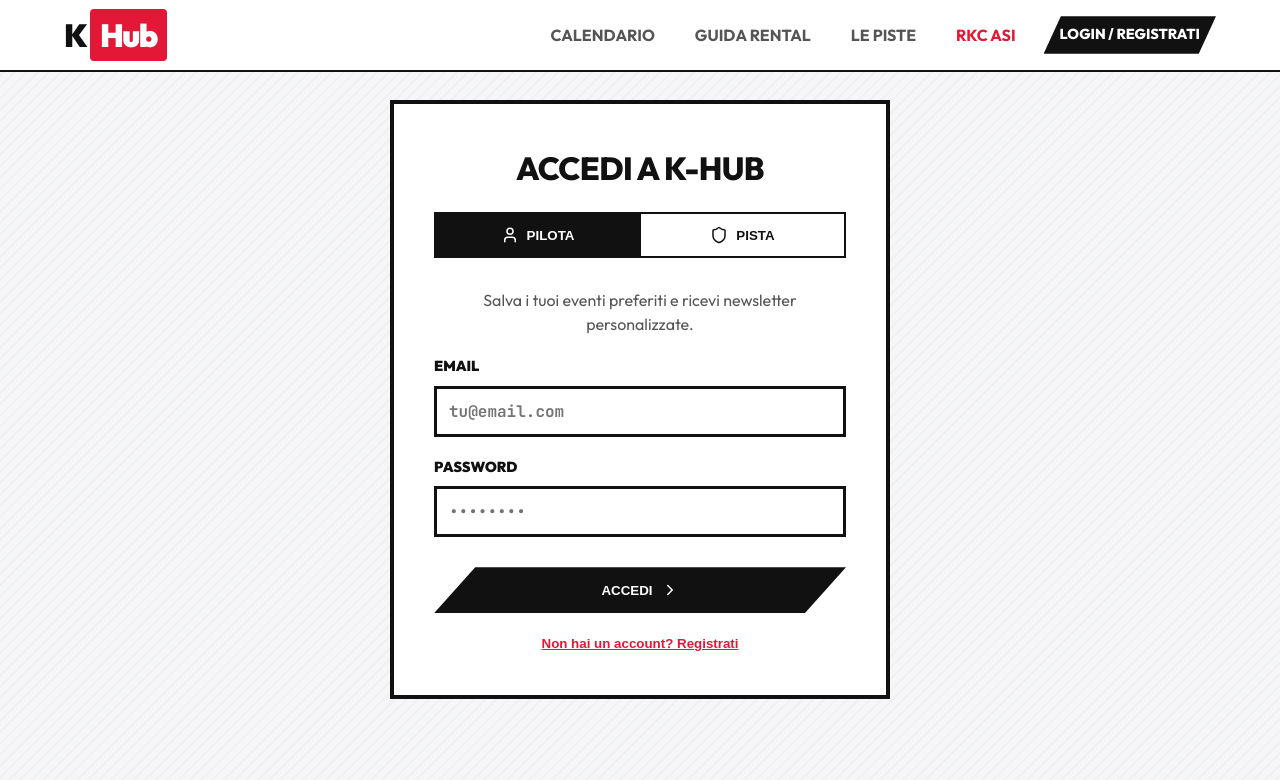
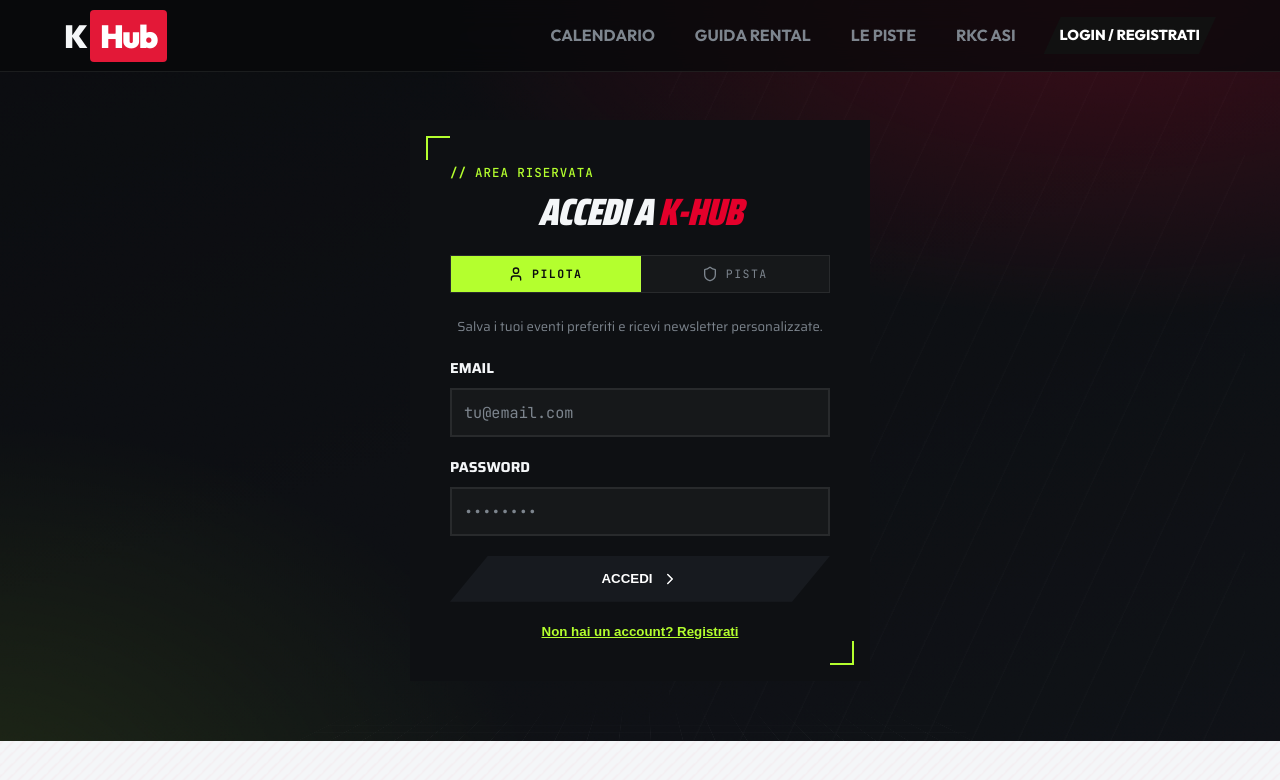
Before and after one commit to Fuchs665/K-Hub, a React (Vite) app in the folder frontend/: page /auth in a window 1280 px wide. Shown: the top 780 px of the page. Built offline with nearby package versions, Linux system fonts and the light colour scheme; no server answers.

Commit message:
feat(redesign): Auth in tema dark Rally Game Menu (sez. 5 brief)
Card centrata su sfondo animato khub-bg, tab Pilota/Pista su .rkc-toggle,
form con la variante scura .is-dark/.dark-input introdotta da
OrganizerDashboard. Navbar dark estesa a /auth.

```diff
--- a/frontend/src/components/Navbar.jsx
+++ b/frontend/src/components/Navbar.jsx
@@ -9,7 +9,7 @@
   const location = useLocation();
   // Navbar dark sulle pagine gia migrate al look "Rally Game Menu";
   // le altre pagine restano chiare finche non vengono ridisegnate.
-  const isDark = ['/', '/rkc-asi', '/calendar', '/tracks', '/dashboard', '/organizer'].includes(location.pathname)
+  const isDark = ['/', '/rkc-asi', '/calendar', '/tracks', '/dashboard', '/organizer', '/auth'].includes(location.pathname)
     || location.pathname.startsWith('/event/');
 
   useEffect(() => {
--- a/frontend/src/index.css
+++ b/frontend/src/index.css
@@ -1992,7 +1992,8 @@
 }
 .cal-page .btn-snappy,
 .dsh-page .btn-snappy,
-.org-page .btn-snappy {
+.org-page .btn-snappy,
+.auth-page .btn-snappy {
   background-image: linear-gradient(to right, var(--accent) 50%, #171a1f 50%);
 }
 .cal-page .empty-state,
@@ -2366,3 +2367,76 @@
   .org-panel { padding: 22px; }
   .org-row-grid { grid-template-columns: 1fr 60px 60px 36px; }
 }
+
+/* ============================================================
+   AUTH — migrazione dark (sezione 5 brief, seguito).
+   Card centrata su sfondo animato khub-bg (fuori da una hero),
+   riusa .rkc-toggle per i tab Pilota/Pista e la variante
+   .is-dark/.dark-input introdotta da OrganizerDashboard.
+   ============================================================ */
+.auth-page {
+  position: relative;
+  overflow: hidden;
+  min-height: calc(100vh - 90px);
+  display: flex;
+  align-items: center;
+  justify-content: center;
+  padding: 120px 24px 60px;
+}
+
+.auth-card {
+  position: relative;
+  z-index: 2;
+  width: 100%;
+  max-width: 460px;
+  background: var(--bg2);
+  padding: 40px;
+}
+
+.auth-eyebrow.section-eyebrow {
+  justify-content: center;
+  text-align: center;
+  color: var(--accent2);
+  margin-bottom: 10px;
+}
+.auth-eyebrow .section-eyebrow-mark { color: var(--accent2); }
+
+.auth-title {
+  font-size: clamp(28px, 6vw, 38px);
+  line-height: 1;
+  text-align: center;
+  margin: 0 0 24px;
+}
+
+.auth-tabs.rkc-toggle { width: 100%; margin-bottom: 24px; }
+.auth-tabs .rkc-toggle-btn {
+  flex: 1;
+  display: inline-flex;
+  align-items: center;
+  justify-content: center;
+  gap: 8px;
+}
+
+.auth-desc {
+  text-align: center;
+  margin: 0 0 22px;
+}
+
+.auth-form { display: flex; flex-direction: column; gap: 20px; }
+
+.auth-submit { width: 100%; padding: 14px; }
+
+.auth-switch { margin-top: 20px; text-align: center; font-family: var(--font-hud); font-size: 0.8rem; }
+.auth-switch-btn {
+  background: none;
+  border: none;
+  color: var(--accent2);
+  font-weight: 700;
+  cursor: pointer;
+  text-decoration: underline;
+}
+.auth-switch-btn:hover { color: var(--ink); }
+
+@media (max-width: 480px) {
+  .auth-card { padding: 28px 22px; }
+}
--- a/frontend/src/pages/Auth.jsx
+++ b/frontend/src/pages/Auth.jsx
@@ -2,6 +2,8 @@
 import { User, Shield, ChevronRight } from 'lucide-react';
 import { useNavigate } from 'react-router-dom';
 import { supabase } from '../lib/supabase';
+import HudFrame from '../components/HudFrame';
+import SectionEyebrow from '../components/SectionEyebrow';
 
 async function ensureProfile(userId, role) {
   const { data: existing } = await supabase
@@ -55,72 +57,65 @@
   };
 
   return (
-    <div className="container main-content" style={{ display: 'flex', justifyContent: 'center', alignItems: 'center', minHeight: '70vh' }}>
-      <div style={{ background: 'var(--bg-card)', padding: '40px', border: '4px solid var(--text-main)', width: '100%', maxWidth: '500px', position: 'relative' }}>
+    <div className="rkc-page auth-page">
+      <div className="khub-bg" aria-hidden="true">
+        <div className="khub-bg-grid" />
+        <div className="khub-bg-speed" />
+        <div className="khub-bg-grain" />
+      </div>
 
-        <h2 style={{ textAlign: 'center', marginBottom: '20px', fontSize: '2rem' }}>ACCEDI A K-HUB</h2>
+      <HudFrame className="auth-card" corners={['tl', 'br']} style={{ '--hud-size': '24px', '--hud-inset': '16px' }}>
+        <SectionEyebrow className="auth-eyebrow" as="div">Area Riservata</SectionEyebrow>
+        <h1 className="rkc-title auth-title">Accedi a <em>K-Hub</em></h1>
 
         {/* Tabs */}
-        <div style={{ display: 'flex', marginBottom: '30px', border: '2px solid var(--text-main)' }}>
+        <div className="rkc-toggle auth-tabs">
           <button
-            style={{ flex: 1, padding: '12px', background: activeTab === 'pilota' ? 'var(--text-main)' : 'transparent', color: activeTab === 'pilota' ? 'white' : 'var(--text-main)', border: 'none', fontWeight: 'bold', cursor: 'pointer', textTransform: 'uppercase', display: 'flex', alignItems: 'center', justifyContent: 'center', gap: '8px' }}
+            className={`rkc-toggle-btn ${activeTab === 'pilota' ? 'active' : ''}`.trim()}
             onClick={() => setActiveTab('pilota')}
           >
-            <User size={18} /> Pilota
+            <User size={16} /> Pilota
           </button>
           <button
-            style={{ flex: 1, padding: '12px', background: activeTab === 'pista' ? 'var(--text-main)' : 'transparent', color: activeTab === 'pista' ? 'white' : 'var(--text-main)', border: 'none', fontWeight: 'bold', cursor: 'pointer', textTransform: 'uppercase', display: 'flex', alignItems: 'center', justifyContent: 'center', gap: '8px', borderLeft: '2px solid var(--text-main)' }}
+            className={`rkc-toggle-btn ${activeTab === 'pista' ? 'active' : ''}`.trim()}
             onClick={() => setActiveTab('pista')}
           >
-            <Shield size={18} /> Pista
+            <Shield size={16} /> Pista
           </button>
         </div>
 
-        <div style={{ marginBottom: '20px', textAlign: 'center', color: 'var(--text-muted)' }}>
+        <p className="org-hint auth-desc">
           {activeTab === 'pilota' ?
             "Salva i tuoi eventi preferiti e ricevi newsletter personalizzate." :
             "Accedi all'Area Organizzatori per inserire e gestire i tuoi eventi a calendario."
           }
-        </div>
+        </p>
 
-        {infoMsg && (
-          <div style={{ background: 'var(--castrol-green)', color: 'white', padding: '12px', marginBottom: '20px', fontWeight: 'bold' }}>
-            {infoMsg}
-          </div>
-        )}
+        {infoMsg && <div className="org-msg is-success">{infoMsg}</div>}
+        {errorMsg && <div className="org-msg is-error">{errorMsg}</div>}
 
-        {errorMsg && (
-          <div style={{ background: 'var(--castrol-red)', color: 'white', padding: '12px', marginBottom: '20px', fontWeight: 'bold' }}>
-            {errorMsg}
-          </div>
-        )}
-
-        <form onSubmit={handleSubmit} style={{ display: 'flex', flexDirection: 'column', gap: '20px' }}>
-          <div className="brutalist-input-group">
+        <form onSubmit={handleSubmit} className="auth-form">
+          <div className="brutalist-input-group is-dark">
             <label>EMAIL</label>
             <input type="email" required value={email} onChange={e => setEmail(e.target.value)} placeholder="tu@email.com" />
           </div>
 
-          <div className="brutalist-input-group">
+          <div className="brutalist-input-group is-dark">
             <label>PASSWORD</label>
             <input type="password" required value={password} onChange={e => setPassword(e.target.value)} placeholder="••••••••" minLength={6} />
           </div>
 
-          <button type="submit" disabled={loading} className="btn-snappy" style={{ width: '100%', padding: '14px', justifyContent: 'center', marginTop: '10px' }}>
+          <button type="submit" disabled={loading} className="btn-snappy auth-submit">
             {loading ? 'ATTENDERE...' : (isLogin ? 'ACCEDI' : 'CREA ACCOUNT')} <ChevronRight size={18} />
           </button>
         </form>
 
-        <div style={{ marginTop: '20px', textAlign: 'center', fontSize: '0.9rem' }}>
-          <button
-            onClick={() => setIsLogin(!isLogin)}
-            style={{ background: 'none', border: 'none', color: 'var(--castrol-red)', fontWeight: 'bold', cursor: 'pointer', textDecoration: 'underline' }}
-          >
+        <div className="auth-switch">
+          <button onClick={() => setIsLogin(!isLogin)} className="auth-switch-btn">
             {isLogin ? "Non hai un account? Registrati" : "Hai già un account? Accedi"}
           </button>
         </div>
-
-      </div>
+      </HudFrame>
     </div>
   );
 }
```
